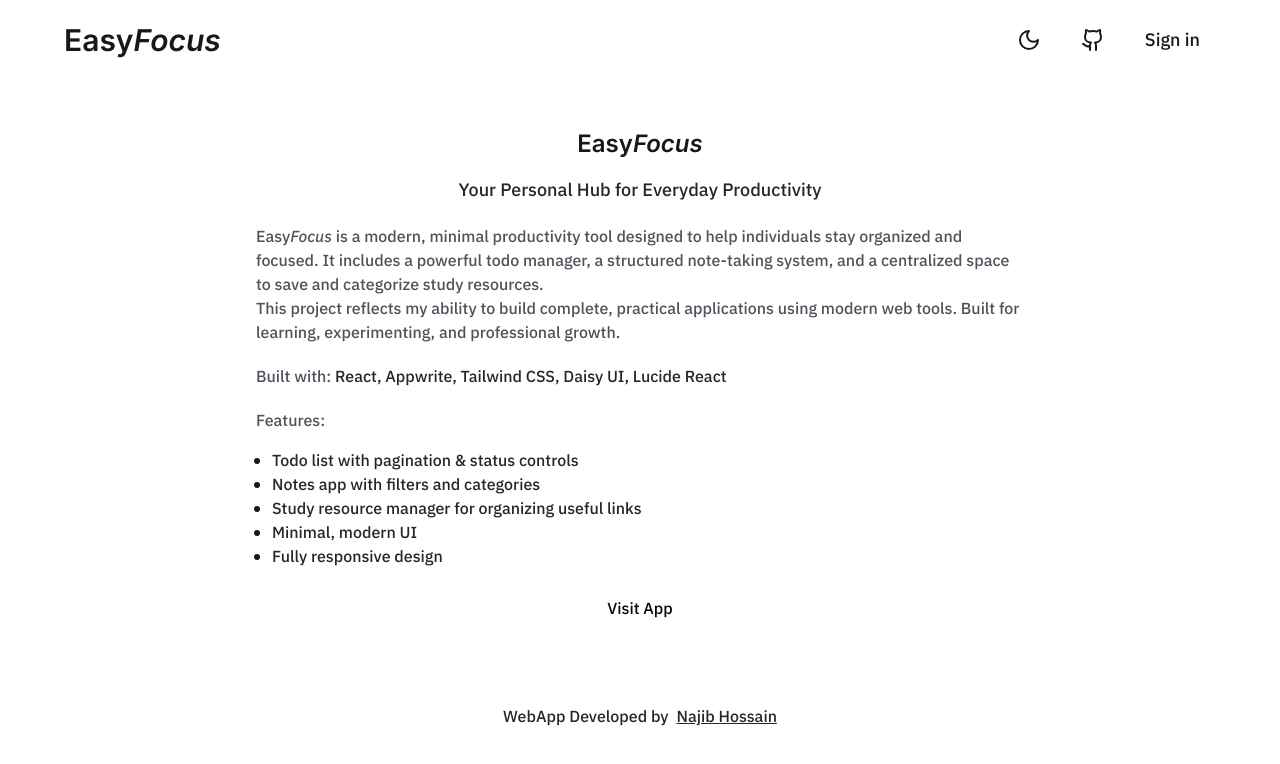
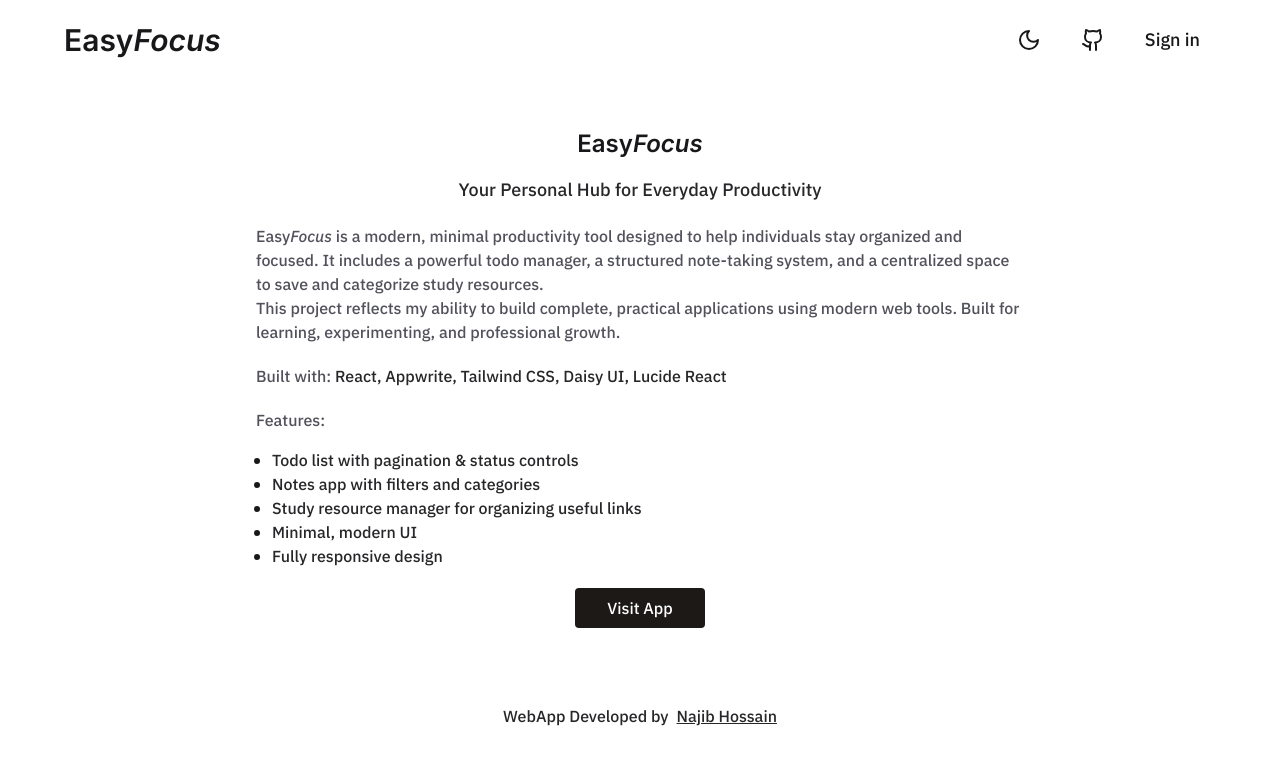
Before and after one commit to NajibHos/EasyFocus, a React (Vite) app: page / in a window 1280 px wide. Shown: the top 764 px of the page. Built offline with nearby package versions, Linux system fonts and the light colour scheme; no server answers.

Commit message:
Update visit app button style for dark mode

```diff
--- a/src/pages/Home.jsx
+++ b/src/pages/Home.jsx
@@ -99,7 +99,8 @@ const Home = () => {
               Dashboard
           </button>
           <button type="button" className={`text-base font-medium font-description
-            px-8 py-2 text-zinc-950 bg-white rounded cursor-pointer
+            px-8 py-2 rounded cursor-pointer text-white bg-stone-900
+            dark:text-zinc-950 dark:bg-white
             ${user ? 'hidden' : 'block'}`}
             onClick={() => navigate('/sign-in')} >
               Visit App
```
